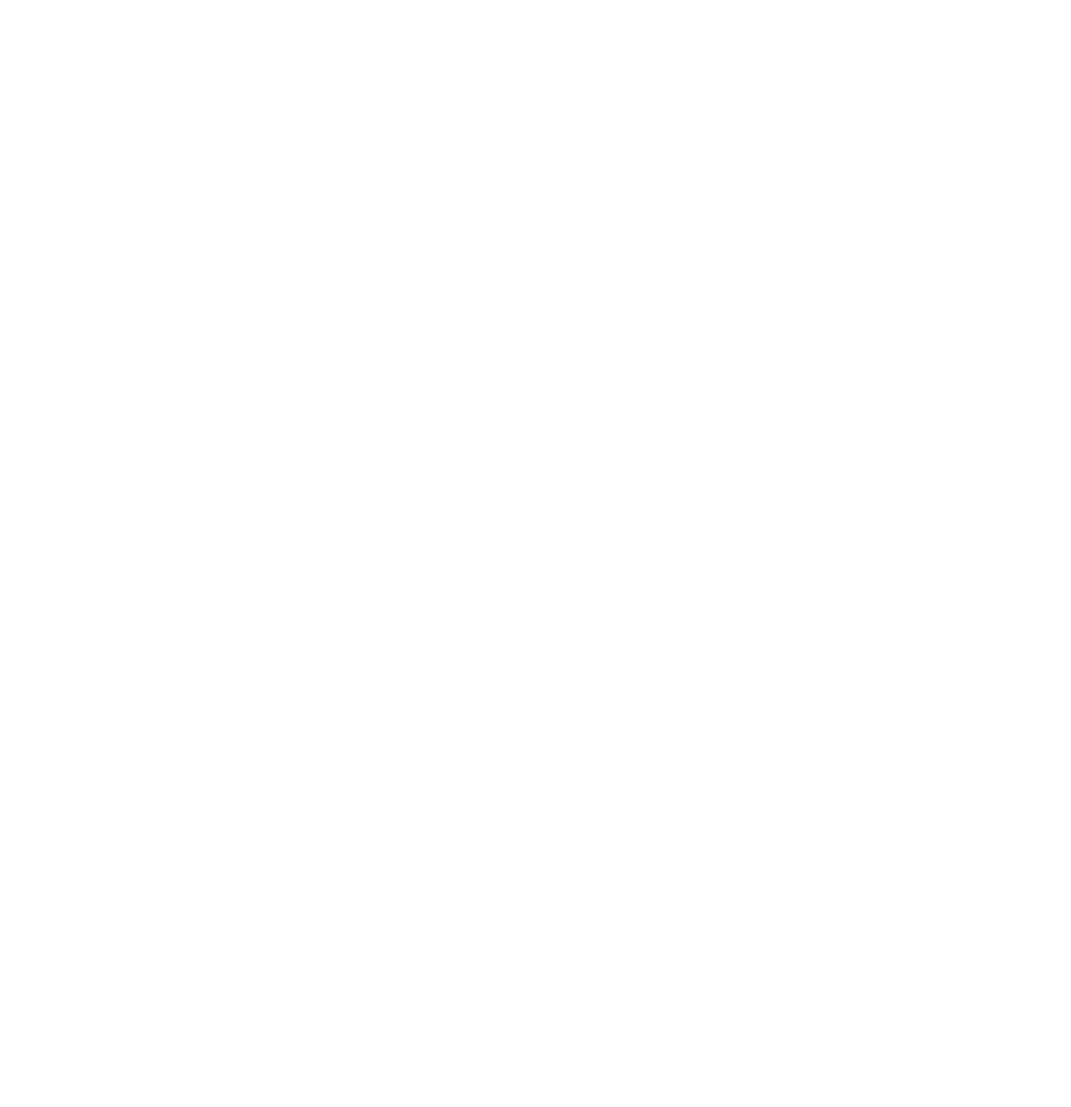
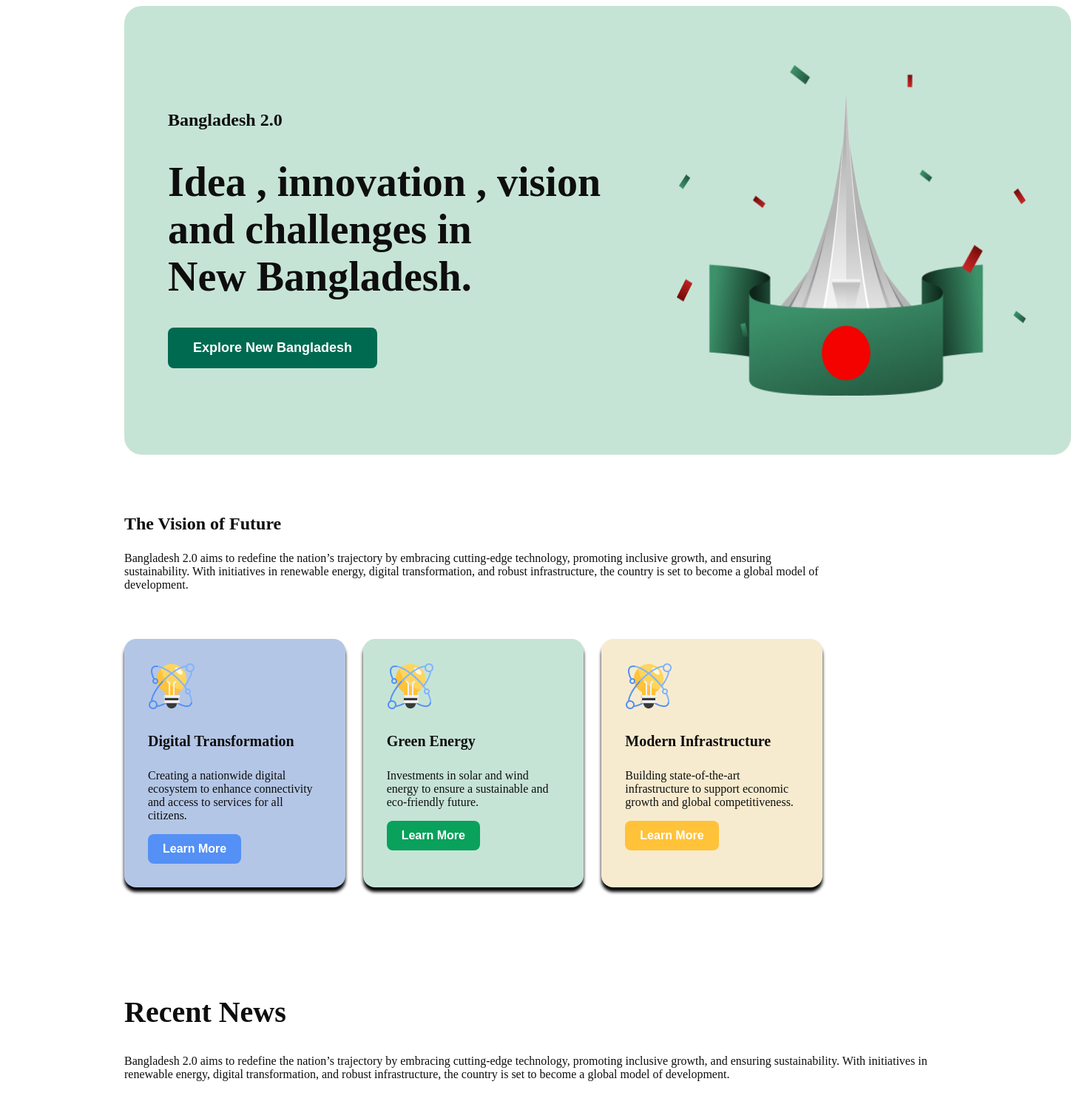
Before and after one commit to munhas963/first-assiment, a plain HTML site: page index.html in a window 1280 px wide. Shown: the top 1497 px of the page at 74% size, 1448 px wide, since content can reach past the window. Before the commit the page ends 800 px from the top, so only its background shows below. Drawn offline with Linux system fonts and the light colour scheme.

Commit message:
1&2nd-work

```diff
--- a/index.html
+++ b/index.html
@@ -4,9 +4,73 @@
     <meta charset="UTF-8">
     <meta name="viewport" content="width=device-width, initial-scale=1.0">
     <title>first-assiment</title>
+    <link rel="stylesheet" href="style.css">
 </head>
 <body>
-    <header></header>
-    <main></main>
+    <header>
+        <div class="banner">
+            <div class="banner-contant">
+            <p class="baner-s-tatle">Bangladesh 2.0</p>
+            <h1 class="baner-title">Idea , innovation ,
+                vision and challenges in <br> New Bangladesh.</h1>
+
+
+            <button class="btn-parimary">Explore New Bangladesh</button>
+
+            </div>
+            <img class="profile-pic" src="assets/hero.png" alt="">
+            </div>
+    </header>
+
+
+    <main>
+      <section class="holdbar">
+        <h1 class="section-tatle">The Vision of Future</h1>
+        <p class="sec-desction">Bangladesh 2.0 aims to redefine the nation’s trajectory by embracing cutting-edge technology, promoting inclusive growth, and ensuring sustainability. With initiatives in renewable energy, digital transformation, and robust infrastructure, the country is set to become a global model of development.</p>
+
+        <div class="holdbar-child">
+            <!-- .child*4>img+h4.child-title+p.child-desction+button -->
+             <div class="child1">
+                <img src="/assets/card-icon.png" alt="">
+                <h4 class="child-title">Digital Transformation</h4>
+                <p class="child-desction">Creating a nationwide digital ecosystem to enhance connectivity and access to services for all citizens.</p>
+                <button class="btn1">Learn More</button>
+             </div>
+             <div class="child2">
+                <img src="/assets/card-icon.png" alt="">
+                <h4 class="child-title">Green Energy</h4>
+                <p class="child-desction">Investments in solar and wind energy to ensure a sustainable and eco-friendly future.</p>
+                <button class="btn2">Learn More</button>
+             </div>
+             <div class="child3">
+                <img src="/assets/card-icon.png" alt="">
+                <h4 class="child-title">Modern Infrastructure</h4>
+                <p class="child-desction">Building state-of-the-art infrastructure to support economic growth and global competitiveness.   </p>
+                <button class="btn3">Learn More</button>
+             </div>
+
+
+
+
+        </div>
+
+      </section>
+      <section class="card">
+       <h1 class="card1">Recent News</h1>
+       <p class="card-drcetion">Bangladesh 2.0 aims to redefine the nation’s trajectory by embracing cutting-edge technology, promoting inclusive growth, and ensuring sustainability. With initiatives in renewable energy, digital transformation, and robust infrastructure, the country is set to become a global model of development.</p>
+
+      <div class="hcard">
+        <img src="/assets/satelite.png" alt="">
+        <div class="text-dct">
+            <h2 class="text">Bangladesh Launches New Satellite</h2>
+            <img class="pik" src="/assets/al-jazeera.png" alt="">
+            <p>Date: 05/01/2025</p> <p>Time: 10.25 PM</p>
+            <p>Not until the creation and maintenance of decent conditions of life for all people are recognized and accepted as a common obligation of all people and all countries—not until then shall we,
+                with a certain degree of justification, be able to speak of humankind as civilized</p>
+                <button>Read more</button>
+        </div>
+      </div>
+      </section>
+    </main>
 </body>
 </html>
--- /dev/null
+++ b/style.css
@@ -0,0 +1,123 @@
+.baner-s-tatle{
+    color: #0E0E0E;
+    font-size: 24px;
+    font-weight: bold;
+    font-display: 50%;
+}
+.baner-title{
+    font-size: 56px;
+  color: #0E0E0E;
+  font-weight: bold;
+}
+.btn-parimary{
+    background-color: #006A50;
+    color: #FFFFFF;
+    border-radius: 8px;
+    font-weight: bold;
+    font-size: 18px;
+    padding: 17px 34px;
+    border: none;
+}
+.banner{
+    display: flex;
+    justify-content: space-between;
+    margin: 0px 160px;
+    background-color: #C6E4D6;
+    width: 1280px;
+    border-radius: 24px;
+    gap: 64px;
+
+}
+.banner-contant{
+    padding: 117px 0px 117px 59px;
+    max-width: 622px;
+}
+.profile-pic{
+    width: 474.03px;
+    padding: 80px 60px 80px 0px ;
+}
+.section-tatle{
+    color: #0E0E0E;
+    margin: 80px 160px 0px 160px;
+}
+.sec-desction{
+    color: #0E0E0E;
+    margin: 24px 160px 32px 160px;
+    font-size: 16px;
+}
+.holdbar-child{
+    display: flex;
+    gap: 24px;
+    padding: 32px 160px;
+}
+
+.child1{
+    width: 410px;
+    border-radius: 16px;
+    background-color: #b4c6e6;
+    padding: 32px;
+    box-shadow: 0px 6px 4px 0px #000000;
+}
+.child2{
+    width: 410px;
+    border-radius: 16px;
+    background-color:#C6E4D6;
+    padding: 32px;
+    box-shadow: 0px 6px 4px 0px #000000;
+}
+.child3{
+    width: 410px;
+    border-radius: 16px;
+    background-color: #F7EBCF;
+    padding: 32px;
+        box-shadow: 0px 6px 4px 0px #000000;
+}
+
+
+.child-title{
+    font-size: 20px;
+    color: #0E0E0E;
+}
+.child-desction{
+font-size: 16px;
+color: #0E0E0E;
+}
+.btn1{
+    color: #FFFFFF;
+    font-size: 16px;
+    font-weight: bold;
+    background-color: #5490F5;
+    padding: 11px 20px;
+    border-radius: 8px;
+    border: none;
+}
+.btn2{
+    color: #FFFFFF;
+    font-size: 16px;
+    font-weight: bold;
+    background-color:#09A15C;
+    padding: 11px 20px;
+    border-radius: 8px;
+    border: none;
+}
+.btn3{
+    color: #FFFFFF;
+    font-size: 16px;
+    font-weight: bold;
+    background-color:#FFC239;
+    padding: 11px 20px;
+    border-radius: 8px;
+    border: none;
+}
+.card1{
+    font-size: 40px;
+    font-weight: bold;
+    color: #0E0E0E;
+    padding: 80px 0px 0px 160px;
+}
+.card-drcetion{
+    font-size: 16px;
+    font-weight:regular ;
+    color: #0E0E0E;
+    padding: 0px 0px 32px 160px;
+}
```
